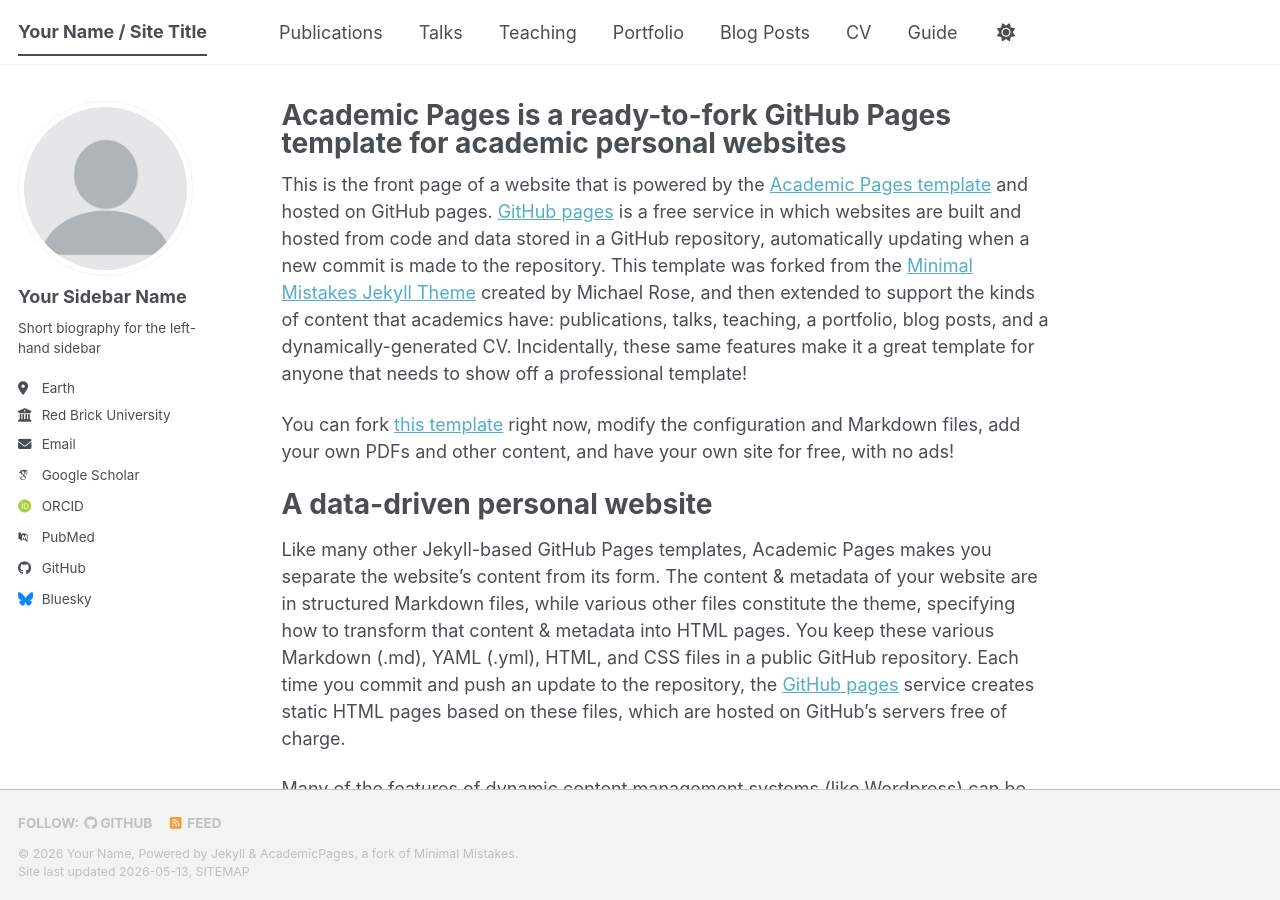
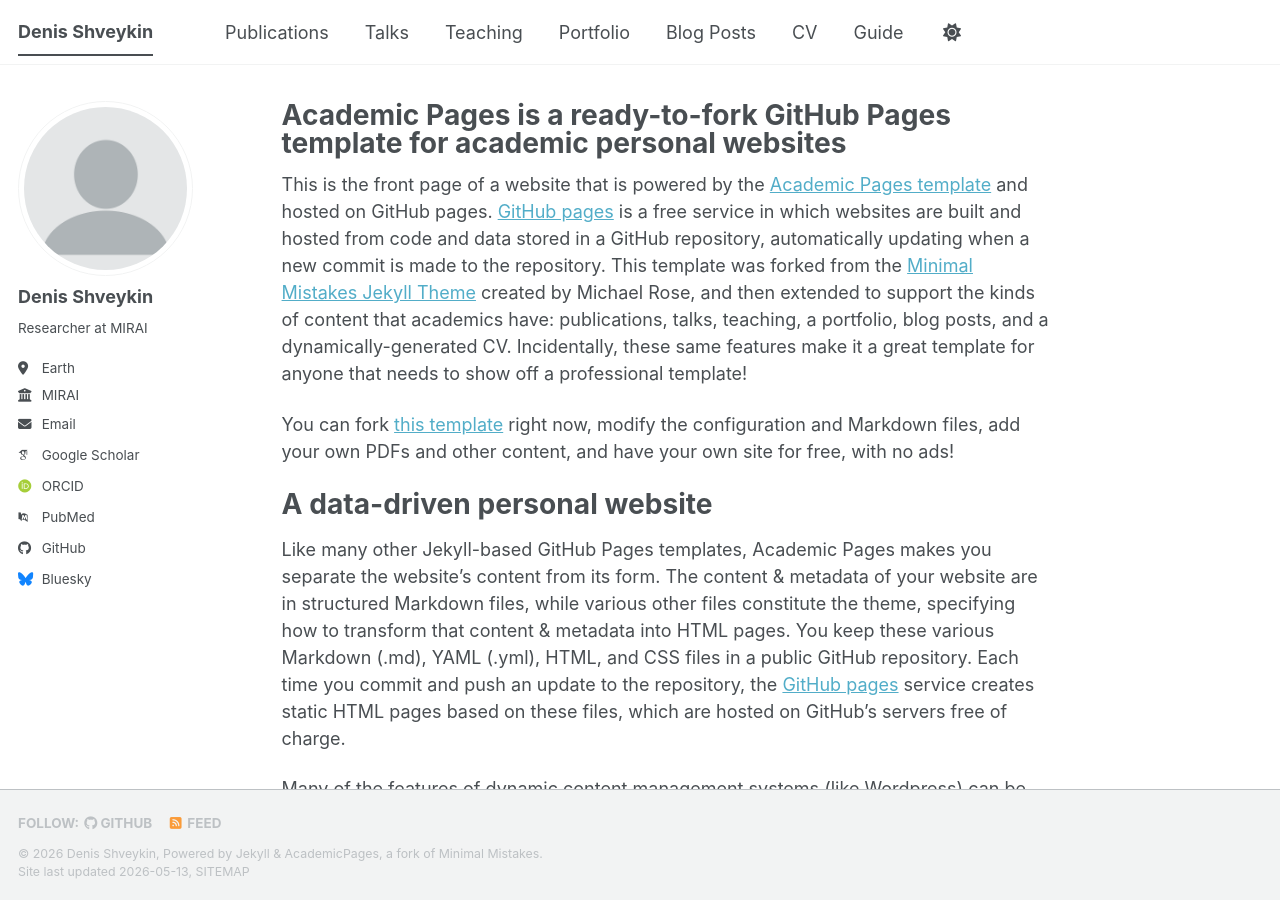
Before and after one commit to denisshveykin/denisshveykin.github.io, a Jekyll site: the page built from _pages/about.md, in a window 1280 px wide and 900 px high. Built offline with Jekyll 4.4.1, drawn with Linux system fonts in a browser that asks for light colours; some web fonts are replaced; a script bundle is joined from its source files by our own code; library files that are not in the unit come from our copies.

Commit message:
Update _config.yml

```diff
--- a/_config.yml
+++ b/_config.yml
@@ -9,14 +9,16 @@
 # Basic Site Settings
 locale                   : "en-US"
 site_theme               : "default" # The available themes options are "default", "air", "sunrise", "mint", "dirt" and "contrast"
-title                    : "Your Name / Site Title"
+title                    : "Denis Shveykin"
 title_separator          : "-"
-name                     : &name "Your Name"
-description              : &description "Your Name's academic portfolio"   # Update this with a general description of your site, this is the default if not overridden by a page
-url                      : https://academicpages.github.io # The base hostname & protocol for your site e.g. "https://[your GitHub username].github.io",
+name                     : "Denis Shveykin"
+description              : >-
+  AI Researcher specializing in LLMs, reasoning, multi-agent systems,
+  efficiency, and interpretability.   # Update this with a general description of your site, this is the default if not overridden by a page
+url                      : https://denisshveykin.github.io # The base hostname & protocol for your site e.g. "https://[your GitHub username].github.io",
                                                            # or if you already have some other page hosted on Github then use "https://[your GitHub username].github.io/[Your Repo Name]"
 baseurl                  : "" # the subpath of your site, e.g. "/blog"
-repository               : "academicpages/academicpages.github.io"
+repository               : "denisshveykin/denisshveykin.github.io"
 
 # Site Author - The following control what appear as part of the author content on the side bar.
 #               If a field is blank the icon and link will not appear, otherwise it will be shown.
@@ -24,13 +26,13 @@
 author:
   # Biographic information
   avatar           : "profile.png"
-  name             : "Your Sidebar Name"
+  name             : "Denis Shveykin"
   pronouns         : # example: "she/her"
-  bio              : "Short biography for the left-hand sidebar"
+  bio              : "Researcher at MIRAI"
   location         : "Earth"
-  employer         : "Red Brick University"
+  employer         : "MIRAI"
   uri              : # URL
-  email            : "none@example.org"
+  email            : "shveikin.d@miriai.org"
 
   # Academic websites
   academia         : # URL
@@ -51,7 +53,7 @@
   bitbucket        : # Username - Update with your username on the site
   codepen          : # Username
   dribbble         : # Username
-  github           : "academicpages"
+  github           : "denisshveykin"
   kaggle           : # Username
   stackoverflow    : # User number or user number and name (i.e., use "1" or "1/jeff-atwood")
 
```
